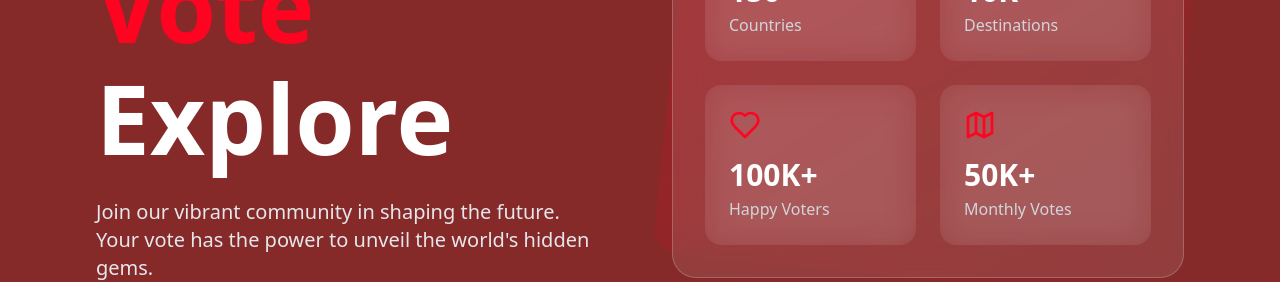
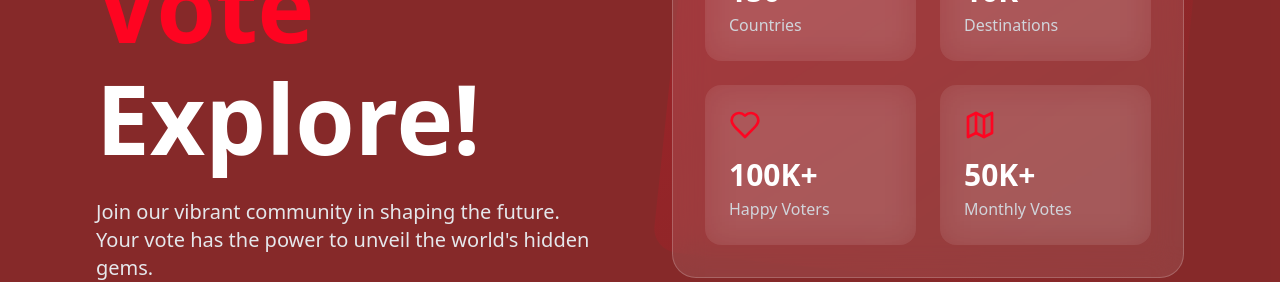
Before and after one commit to Gautambnsl/Parry-QV-Frontend, a React (Vite) app: page / in a window 1280 px wide. Shown: the part 418-700 px from the top of the page. Built offline with nearby package versions, Linux system fonts and the light colour scheme; no server answers.

Commit message:
chore : text

```diff
--- a/src/pages/Home.tsx
+++ b/src/pages/Home.tsx
@@ -72,7 +72,7 @@ const Home = () => {
                   Vote
                 </span>
                 <span className="block transform hover:translate-x-4 transition-transform duration-300">
-                  Explore
+                  Explore!
                 </span>
               </h1>
 
```
